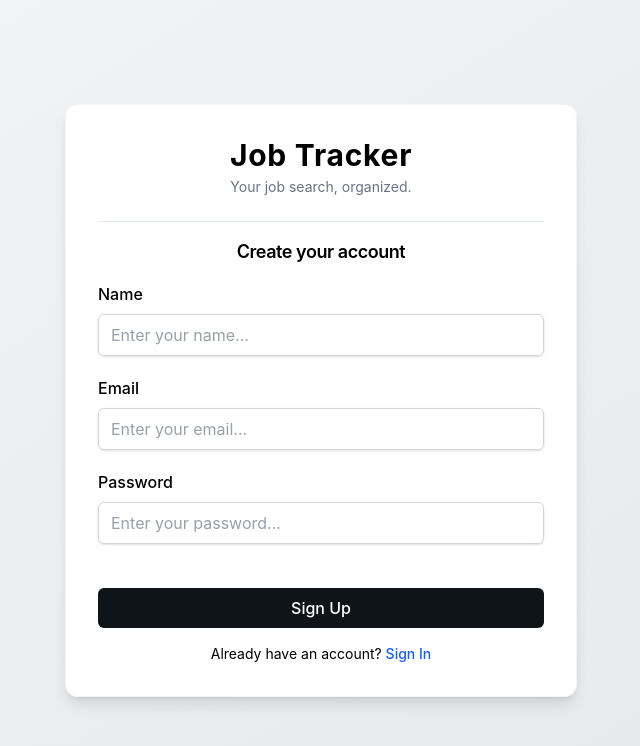
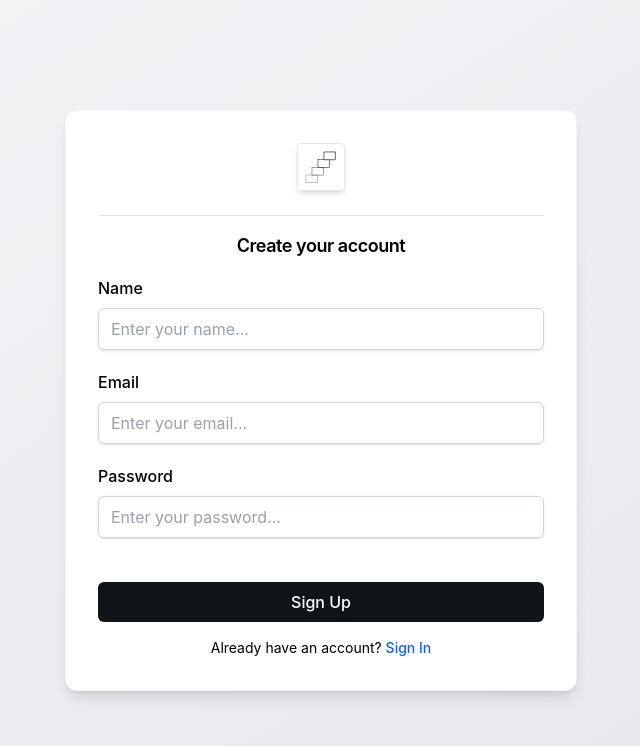
Before and after one commit to Srijatalamarla/job-tracker, a React (Vite) app in the folder frontend/: page /register in a window 1280 px wide. Shown: the top 746 px of the page, without its empty margins (319-959 px from the left). Built offline with nearby package versions, Linux system fonts and the light colour scheme.

Commit message:
Add logo to all pages

```diff
--- a/frontend/src/components/Header.jsx
+++ b/frontend/src/components/Header.jsx
@@ -2,6 +2,7 @@ import { useEffect, useRef, useState } from "react";
 import { useNavigate } from "react-router-dom";
 import axiosInstance from "../api/axiosInstance";
 import userIcon from "../assets/user.svg";
+import logo from "../assets/logo-light.svg"
 
 export default function Header() {
     const navigate = useNavigate();
@@ -35,9 +36,12 @@ export default function Header() {
     }, []);
 
     return (
-        <div className="flex h-16 justify-between items-center px-6 rounded-xl bg-slate-50">
+        <div className="flex h-16 justify-between items-center px-6 rounded-xl">
 
-            <h1 className="font-bold text-2xl">Job Tracker</h1>
+            <div className="flex items-center">
+                <img src={logo} alt="logo" className="h-10 w-auto" />
+                <h1 className="font-bold text-2xl">Job Tracker</h1>
+            </div>
 
             <div className="relative" ref={ref}>
                 <button
--- a/frontend/src/pages/Home.jsx
+++ b/frontend/src/pages/Home.jsx
@@ -12,7 +12,7 @@ export default function Home() {
                     <div className="flex h-16 justify-between items-center px-6 rounded-xl bg-white">
 
                         <div className="flex gap-1 items-center">
-                            <img src={logo} alt="logo"className="bg-transparent" />
+                            <img src={logo} alt="logo"className="h-10" />
                             <h1 className="font-bold text-2xl">Job Tracker</h1>
                         </div>
 
--- a/frontend/src/pages/Login.jsx
+++ b/frontend/src/pages/Login.jsx
@@ -1,6 +1,7 @@
 import { useState } from "react"
 import { useNavigate } from "react-router-dom";
 import axiosInstance from "../api/axiosInstance";
+import logo from "../assets/logo-light.svg"
 
 export default function Login() {
 
@@ -35,9 +36,8 @@ export default function Login() {
         <>
             <div className="w-screen h-screen flex flex-col justify-center items-center bg-gradient-to-br from-gray-100 to-gray-200 px-4">
                 <div className="max-w-lg w-full flex flex-col px-5 py-8 sm:px-8 rounded-xl bg-white shadow-lg border border-gray-100">
-                    <div className="mb-6 text-center">
-                        <h1 className="text-3xl font-bold tracking-wide">Job Tracker</h1>
-                        <p className="text-sm text-gray-500 mt-1">Your job search, organized.</p>
+                    <div className="mb-6 flex justify-center">
+                        <img src={logo} alt="logo" className="bg-transparent rounded-sm border border-gray-200 h-12 w-auto shadow-md"/>
                     </div>
                     <div className="h-px bg-slate-200 w-full"/>
                     <h2 className="text-lg font-semibold tracking-tight text-center my-4">Sign in to your account</h2>
--- a/frontend/src/pages/Register.jsx
+++ b/frontend/src/pages/Register.jsx
@@ -1,6 +1,7 @@
 import { useState } from "react"
 import { useNavigate } from "react-router-dom";
 import axiosInstance from "../api/axiosInstance";
+import logo from "../assets/logo-light.svg"
 
 export default function Register() {
 
@@ -35,9 +36,8 @@ export default function Register() {
         <>
             <div className="w-screen h-screen flex flex-col justify-center items-center bg-gradient-to-br from-gray-100 to-gray-200 md:p-12 px-4">
                 <div className="max-w-lg w-full flex flex-col px-5 py-8 sm:px-8 rounded-xl bg-white shadow-lg border border-gray-100">
-                    <div className="mb-6 text-center">
-                        <h1 className="text-3xl font-bold tracking-wide">Job Tracker</h1>
-                        <p className="text-sm text-gray-500 mt-1">Your job search, organized.</p>
+                    <div className="mb-6 flex justify-center">
+                        <img src={logo} alt="logo" className="bg-transparent rounded-sm border border-gray-200 h-12 w-auto shadow-md"/>
                     </div>
                     <div className="h-px bg-slate-200 w-full"/>
                     <h2 className="text-lg font-semibold tracking-tight text-center my-4">Create your account</h2>
```
